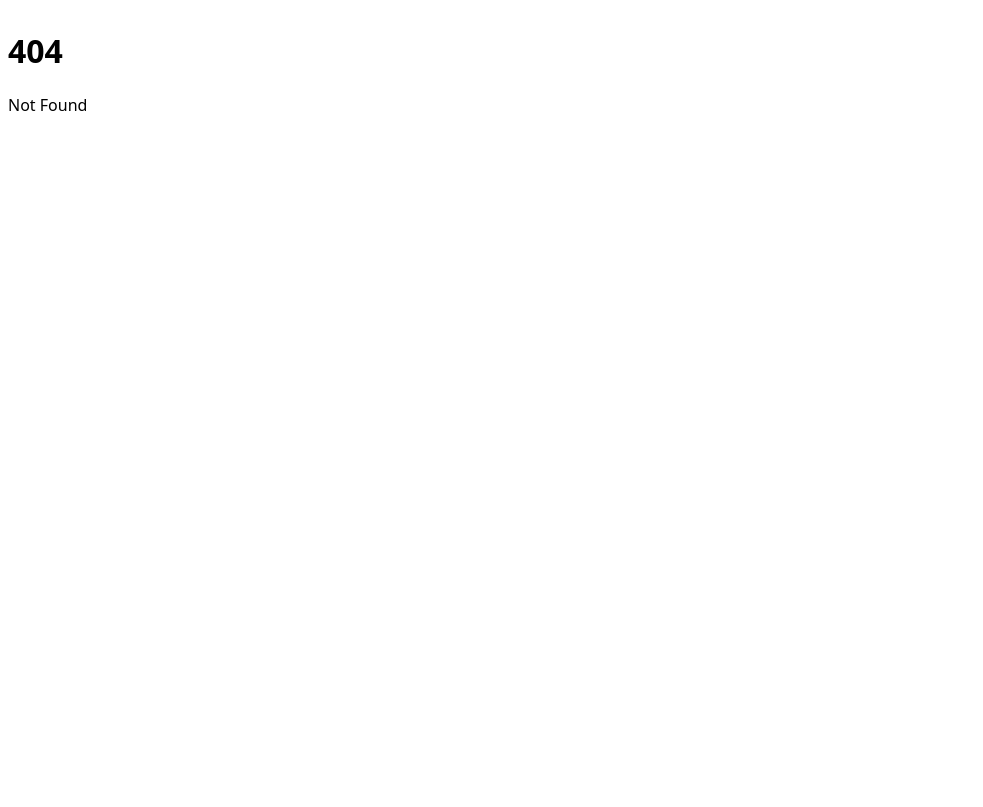
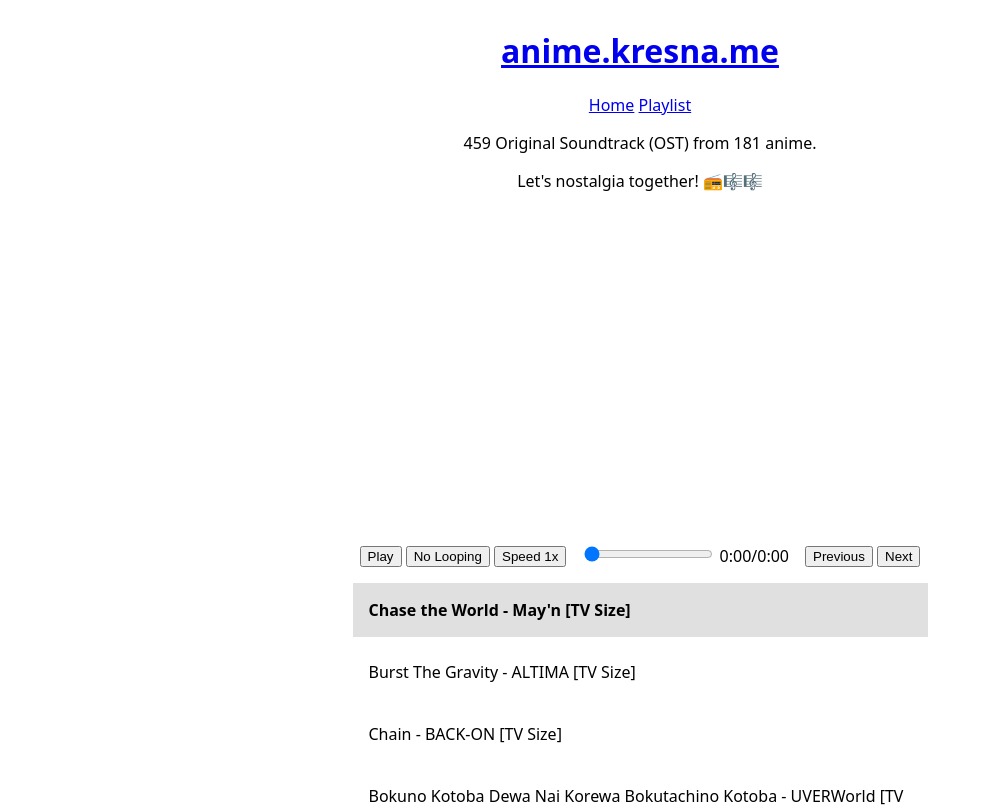
Before and after one commit to kresnasatya/anime, a SvelteKit app: page /playlist in a window 1280 px wide. Before the commit this address had no page. Shown: the top 807 px of the page, without its empty margins (0-983 px from the left). Built offline with nearby package versions, Linux system fonts and the light colour scheme.

Commit message:
create playlist page

```diff
--- /dev/null
+++ b/src/routes/playlist/+page.server.js
@@ -0,0 +1,18 @@
+import data from '$lib/anime.json';
+
+export function load({ params }) {
+    const list = [];
+    for (let index = 0; index < data.length; index++) {
+        if (data[index].hasOwnProperty('playlist')) {
+            const playlist = data[index].playlist;
+            for (let index = 0; index < playlist.length; index++) {
+                list?.push(playlist[index]);
+            }
+        }
+    }
+
+    return {
+        playlist: list,
+        anime_count: data.length
+    }
+}
--- /dev/null
+++ b/src/routes/playlist/+page.svelte
@@ -0,0 +1,322 @@
+<script>
+	import { onMount } from 'svelte';
+	import { afterNavigate } from '$app/navigation';
+	import { formatTime } from '$lib/util.js';
+
+	export let data;
+
+	let youtubeAPIReady = false;
+	/** @type {YT.Player | undefined} */
+	let player;
+	let playlist = data.playlist;
+	let playlistIndex = 0;
+	let progressCurrentTime = 0;
+	let videoCurrentTime = '0:00';
+	let videoDuration = '0:00';
+	let currentSpeed = 1;
+	// 0: No looping, 1: loop current video, 2: loop entire playlist
+	let loopMode = 0;
+	/** @type {number | undefined } */
+	let intervalId;
+
+	let toggleVideoPlaybackText = 'Play';
+	let toggleLoopText = 'No Looping';
+
+	function loadYouTubeAPI() {
+		return new Promise((resolve) => {
+			if (window.YT && window.YT.Player) {
+				youtubeAPIReady = true;
+				resolve();
+				return;
+			}
+
+			const tag = document.createElement('script');
+			tag.src = 'https://www.youtube.com/iframe_api';
+
+			const target = document.body;
+			target.parentNode?.insertBefore(tag, target);
+
+			window.onYouTubeIframeAPIReady = () => {
+				youtubeAPIReady = true;
+				resolve();
+			};
+		});
+	}
+
+	function createPlayer() {
+		if (!youtubeAPIReady || !playlist || playlist?.length === 0) return;
+
+		if (!player) {
+			player = new YT.Player('player', {
+				height: '320',
+				width: '640',
+				videoId: playlist[playlistIndex].id,
+				playerVars: {
+					controls: 0 // Hide the default YouTube player controls.
+				},
+				events: {
+					onReady: onPlayerReady,
+					onStateChange: onPlayerStateChange
+				}
+			});
+		}
+	}
+
+	onMount(() => {
+		if (playlist?.length > 0) {
+			loadYouTubeAPI().then(() => {
+				createPlayer();
+			});
+			youtubeAPIReady = true;
+		}
+	});
+
+	afterNavigate(({ from, to }) => {
+		if (from?.url.pathname === to?.url.pathname) {
+			const searchParams = to?.url.searchParams;
+			const videoId = searchParams?.get('v');
+
+			if (videoId) {
+				playlistIndex = playlist?.findIndex((video) => {
+					return video.id === videoId;
+				});
+				if (intervalId) {
+					clearInterval(intervalId);
+				}
+				videoDuration = '0:00';
+				player.cueVideoById(playlist[playlistIndex].id);
+				window.scrollTo(0, document.documentElement.scrollHeight);
+			}
+		} else {
+			playlistIndex = 0;
+			if (playlist?.length > 0) {
+				if (player) {
+					videoDuration = '0:00';
+					player.cueVideoById(playlist[playlistIndex].id);
+				}
+
+				if (!youtubeAPIReady) {
+					loadYouTubeAPI().then(() => {
+						createPlayer();
+					});
+				}
+			} else {
+				player.destroy();
+				player = undefined;
+				youtubeAPIReady = false;
+			}
+		}
+	});
+
+	function onPlayerReady() {
+		if (player) {
+			const currentTime = player.getCurrentTime();
+			const duration = player.getDuration();
+			videoCurrentTime = formatTime(currentTime);
+			videoDuration = formatTime(duration);
+		}
+	}
+
+	/**
+	 * @param {{ data: any; }} event
+	 */
+	function onPlayerStateChange(event) {
+		switch (event.data) {
+			case YT.PlayerState.UNSTARTED:
+				videoCurrentTime = '0:00';
+				videoDuration = formatTime(player.getDuration());
+				break;
+			case YT.PlayerState.PLAYING:
+				// Clear any existing interval
+				if (intervalId) {
+					clearInterval(intervalId);
+				}
+
+				// Set new interval
+				intervalId = setInterval(updateSeekBar, 1000);
+				toggleVideoPlaybackText = 'Pause';
+				videoDuration = formatTime(player.getDuration());
+				break;
+			case YT.PlayerState.PAUSED:
+				toggleVideoPlaybackText = 'Play';
+				break;
+			case YT.PlayerState.ENDED:
+				toggleVideoPlaybackText = 'Play';
+				if (loopMode === 1) {
+					// Loop the current video
+					player.playVideo();
+				} else if (loopMode === 2 && playlistIndex < playlist.length - 1) {
+					// Loop the entire playlist if not at the last video
+					nextVideo();
+				} else if (loopMode === 2 && playlistIndex === playlist.length - 1) {
+					// Loop back to the first video when the last video ends
+					playlistIndex = 0;
+					player.loadVideoById(playlist[playlistIndex].id);
+				} else if (loopMode === 0 && playlistIndex < playlist.length - 1) {
+					// No looping, but move to the next video in the playlist
+					nextVideo();
+				} else if (loopMode === 0 && playlistIndex === playlist.length - 1) {
+					console.log('Playlist ended, no looping');
+				}
+				break;
+		}
+	}
+
+	function updateSeekBar() {
+		if (player) {
+			const currentTime = player.getCurrentTime();
+			const duration = player.getDuration();
+
+			progressCurrentTime = (currentTime / duration) * 100;
+			videoCurrentTime = formatTime(currentTime);
+		}
+	}
+
+	/**
+	 *
+	 * @param {Event} event
+	 */
+	function seekVideo(event) {
+		if (player) {
+			const seekTo = parseInt(/** @type {HTMLInputElement} */ (event.target).value) / 100;
+			const duration = player.getDuration();
+			player.seekTo(seekTo * duration);
+		}
+	}
+
+	function toggleVideoPlayback() {
+		if (player && player.getPlayerState()) {
+			if (player.getPlayerState() === YT.PlayerState.PLAYING) {
+				player.pauseVideo();
+				toggleVideoPlaybackText = 'Play';
+			} else {
+				player.playVideo();
+				toggleVideoPlaybackText = 'Pause';
+			}
+		}
+	}
+
+	function toggleLoop() {
+		loopMode = (loopMode + 1) % 3;
+
+		if (loopMode === 0) {
+			toggleLoopText = 'No Looping';
+		} else if (loopMode === 1) {
+			toggleLoopText = 'Loop current video';
+		} else if (loopMode === 2) {
+			toggleLoopText = 'Loop playlist';
+		}
+	}
+
+	function changeSpeed() {
+		currentSpeed = currentSpeed === 1 ? 1.5 : 1;
+		player.setPlaybackRate(currentSpeed);
+	}
+
+	function prevVideo() {
+		playlistIndex = (playlistIndex - 1 + playlist?.length) % playlist?.length;
+		player.loadVideoById(playlist[playlistIndex].id);
+		clearInterval(intervalId);
+		progressCurrentTime = 0;
+		videoCurrentTime = '0:00';
+		videoDuration = formatTime(player.getDuration());
+	}
+
+	function nextVideo() {
+		if (loopMode !== 0 || playlistIndex < playlist.length - 1) {
+			clearInterval(intervalId);
+			progressCurrentTime = 0;
+			videoCurrentTime = '0:00';
+			playlistIndex = (playlistIndex + 1) % playlist?.length;
+			player.loadVideoById(playlist[playlistIndex].id);
+			videoDuration = formatTime(player.getDuration());
+		} else {
+			console.log('Reached the last video, no further progression in No Loop mode');
+		}
+	}
+</script>
+
+<div style="text-align: center;">
+    <h1><a href="/">anime.kresna.me</a></h1>
+    <nav>
+        <a href="/">Home</a>
+        <a href="/playlist">Playlist</a>
+    </nav>
+    <p>{playlist.length} Original Soundtrack (OST) from {data.anime_count} anime.</p>
+    <p>Let's nostalgia together! 📻🎼🎼</p>
+</div>
+
+<div style="display: flex; flex-direction: column; align-items: center;">
+	<div id="player"></div>
+	<div class="controls my-4">
+		<div>
+			<button on:click={toggleVideoPlayback}>{toggleVideoPlaybackText}</button>
+			<button on:click={toggleLoop}>{toggleLoopText}</button>
+			<button on:click={changeSpeed}>Speed {currentSpeed.toString()}x</button>
+		</div>
+		<div>
+			<input
+				type="range"
+				bind:value={progressCurrentTime}
+				on:mouseup={seekVideo}
+				min="0"
+				max="100"
+				step="1"
+			/>
+			<span>{videoCurrentTime}</span>/<span>{videoDuration}</span>
+		</div>
+		<div>
+			<button on:click={prevVideo}>Previous</button>
+			<button on:click={nextVideo}>Next</button>
+		</div>
+	</div>
+
+	<div id="playlist" style="display: flex; flex-direction: column; gap: .5rem;" data-sveltekit-preload-data="false">
+        {#each playlist as ost, index}
+            <!-- svelte-ignore a11y-invalid-attribute -->
+            <a class="ost-item" class:active={index === playlistIndex} href="?v={ost.id}">{ost.title}</a>
+        {/each}
+    </div>
+</div>
+
+<style>
+	#player {
+		width: 100%;
+		height: 320px;
+	}
+
+	@media screen and (min-width: 1280px) {
+		#player {
+			max-width: 640px;
+		}
+	}
+
+	.ost-item {
+		text-decoration: none;
+		color: black;
+		padding: 1rem;
+		width: 100%;
+	}
+
+	@media screen and (min-width: 1280px) {
+		.ost-item {
+			width: 575px;
+		}
+	}
+
+	.ost-item:hover {
+		background-color: #f0f0f0;
+		color: #747bff;
+	}
+
+	.ost-item.active {
+		background-color: #e0e0e0;
+		font-weight: bold;
+	}
+
+	.controls {
+		display: flex;
+		justify-content: space-between;
+		gap: 1rem;
+	}
+</style>
```
